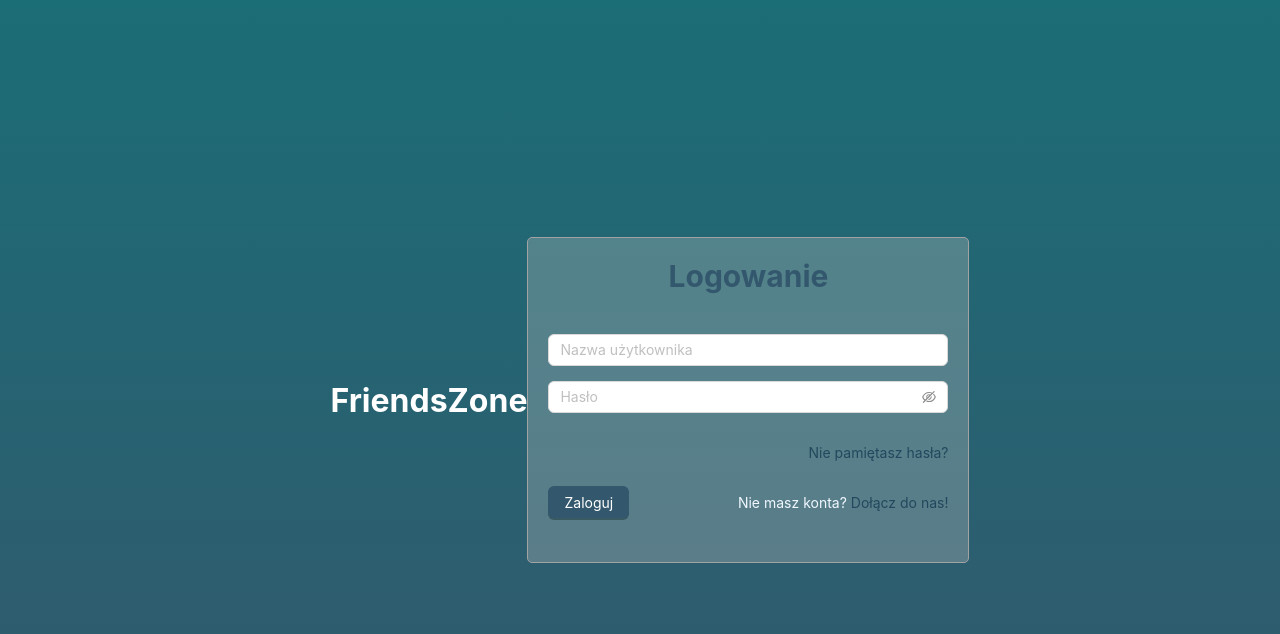
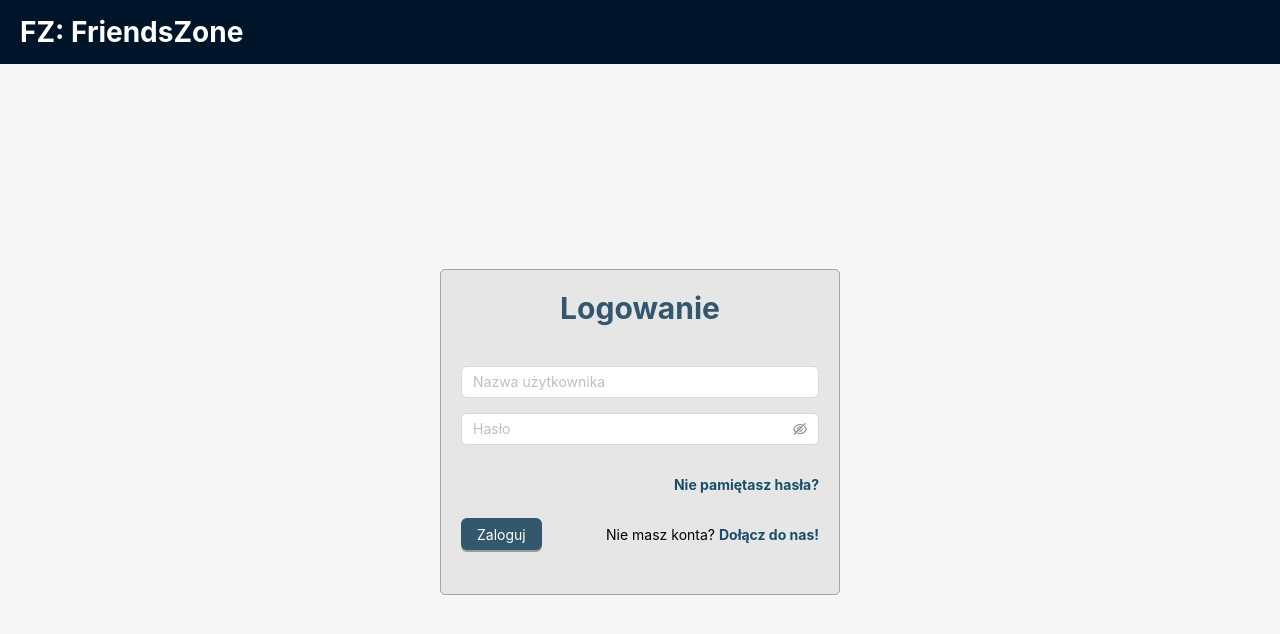
Before and after one commit to MarcelKubicki/isi_project_front, a React (Create React App) app: page /signIn in a window 1280 px wide. Shown: the top 634 px of the page. Built offline with nearby package versions, Linux system fonts and the light colour scheme.

Commit message:
work in progress

```diff
--- a/src/AuthForm.css
+++ b/src/AuthForm.css
@@ -47,12 +47,12 @@
 }
 
 p {
-  color:aliceblue;
+  color: black;
   display: inline-block;
 }
 
 a {
-  color: #23485d;
+  color: #1a4d6b;
 }
 
 .submit-container {
--- a/src/HomePage.css
+++ b/src/HomePage.css
@@ -4,3 +4,8 @@
   border-radius: 10px;
   box-shadow: 1px 1px 5px rgba(0, 0, 0, 0.25);
 }
+
+.ant-menu-item-selected {
+  background-color: #001529 !important;
+  color: white !important;
+}
--- a/src/HomePage.js
+++ b/src/HomePage.js
@@ -45,11 +45,10 @@ const HomePage = () => {
               left: 0,
               top: 62,
               bottom: 0,
-              display: 'flex',
-              flexDirection: 'column',
-              justifyContent: 'space-between'
+              padding: '10px 5px'
             }}
         >
+          <Flex vertical justify='space-between' style={{height: '100%'}}>
             <Menu
               mode="inline"
               defaultSelectedKeys={['1']}
@@ -80,20 +79,17 @@ const HomePage = () => {
                 },
               ]}
             />
-          <Menu
-            mode="inline"
+
+            <Button
+              type='primary'
+              icon={<PoweroffOutlined />}
               style={{
-              // height: '100%',
-              // borderRight: 0,
+                backgroundColor: '#001529'
               }}
-            items={[
-              {
-                key: '1',
-                icon: <PoweroffOutlined />,
-                label: 'Wyloguj sie',
-              }
-            ]}
-          />
+            >
+              Wyloguj się
+            </Button>
+          </Flex>
         </Sider>
         <Layout
         style={{
@@ -114,7 +110,7 @@ const HomePage = () => {
                   size={64}
                   icon={<UserOutlined/>}
                 />
-                <Title level={3} style={{margin: 0}} >{user ? (<span>{user.username}</span>) : <p>Nie ma</p>}</Title>
+                <Title level={3} style={{margin: 0}} >{user ? (<span>{user.username}</span>) : <p>User Name</p>}</Title>
               </Flex>
               <TextArea
                 showCount
@@ -151,7 +147,7 @@ const HomePage = () => {
             <Meta
               avatar={<Avatar shape="square" size={45} icon={<UserOutlined/>} />}
               title="User Name"
-              description="Strasznie wczoraj zachlałem"
+              description="s simply dummy text of the printing and typesetting industry. Lorem Ipsum has been the industry's standard dummy text ever since the 1500s, when an unknown printer took a galley of type and scrambled it to make a type specimen book. It has survived not only five centuries, but also the leap into electronic typesetting, remaining essentially unchanged. It was popularised in the 1960s with the release of Letraset sheets containing Lorem"
             />
           </Card>
 
--- a/src/SignIn.js
+++ b/src/SignIn.js
@@ -1,8 +1,9 @@
 import React, { useState } from 'react';
 import {Link, useNavigate} from 'react-router-dom';
-import { Form, Input, Button, Alert } from 'antd';
+import { Form, Input, Button, Alert, Layout} from 'antd';
 import axios from './axiosConfig';
 import './AuthForm.css';
+const {Header, Content} = Layout;
 
 const SignIn = () => {
   const [form] = Form.useForm();
@@ -36,10 +37,32 @@ const SignIn = () => {
   };
 
   return (
-    <div className='webPage'>
-      <header className="header">
-        <h1>FriendsZone</h1>
-      </header>
+    <Layout>
+      <Header
+        style={{
+          display: 'flex',
+          padding: 0,
+          position: 'sticky',
+          top: 0,
+          zIndex: 1,
+          width: '100%',
+          alignItems: 'center',
+        }}
+      >
+        <div className="header">
+          <h1>FZ: FriendsZone</h1>
+        </div>
+
+      </Header>
+
+      <Content
+        style={{
+          display: 'flex',
+          justifyContent: 'center',
+          minHeight: '92vh',
+          flexDirection: 'column',
+          alignItems: 'center'
+          }}>
       <div className="container">
         <h2 className="title">Logowanie</h2>
         {error && <Alert message={error} type="error" showIcon style={{ marginBottom: '16px' }} />}
@@ -67,7 +90,7 @@ const SignIn = () => {
               <Input.Password placeholder='Hasło' />
             </Form.Item>
             <div className='resetPassword'>
-              <p><Link to="/reset-password">Nie pamiętasz hasła?</Link></p>
+              <p><Link to="/reset-password"><b>Nie pamiętasz hasła?</b></Link></p>
             </div>
           </div>
 
@@ -77,11 +100,12 @@ const SignIn = () => {
                 Zaloguj
               </Button>
             </Form.Item>
-            <p>Nie masz konta? <Link to="/signUp">Dołącz do nas!</Link></p>
+            <p>Nie masz konta? <Link to="/signUp"><b>Dołącz do nas!</b></Link></p>
           </div>
         </Form>
       </div>
-    </div>
+      </Content>
+    </Layout>
   );
 };
 
--- a/src/SignUp.js
+++ b/src/SignUp.js
@@ -1,8 +1,9 @@
 import React, { useState } from 'react';
-import { Form, Input, Button, Select, Alert } from 'antd';
+import { Form, Input, Button, Select, Alert, Layout} from 'antd';
 import {Link, useNavigate} from 'react-router-dom';
 import axios from './axiosConfig';
 import './AuthForm.css';
+const {Header, Content} = Layout;
 
 const SignUp = () => {
   const [form] = Form.useForm();
@@ -37,7 +38,31 @@ const SignUp = () => {
   };
 
   return (
-    <div className='webPage'>
+    <Layout>
+      <Header
+        style={{
+          display: 'flex',
+          padding: 0,
+          position: 'sticky',
+          top: 0,
+          zIndex: 1,
+          width: '100%',
+          alignItems: 'center',
+        }}
+      >
+        <div className="header">
+          <h1>FZ: FriendsZone</h1>
+        </div>
+
+      </Header>
+      <Content
+        style={{
+          display: 'flex',
+          justifyContent: 'center',
+          minHeight: '92vh',
+          flexDirection: 'column',
+          alignItems: 'center'
+          }}>
         <div className="container">
           <h2 className="title">Rejestracja</h2>
           {error && <Alert message={error} type="error" showIcon style={{ marginBottom: '16px' }} />}
@@ -126,11 +151,12 @@ const SignUp = () => {
                   Zarejestruj
                 </Button>
               </Form.Item>
-            <p className=''>Masz już konto? <Link to="/signIn">Zaloguj się.</Link></p>
+              <p className=''>Masz już konto? <Link to="/signIn"><b>Zaloguj się.</b></Link></p>
             </div>
           </Form>
         </div>
-    </div>
+      </Content>
+    </Layout>
   );
 };
 
```
Lines whose indentation alone changed are shown as unchanged.
